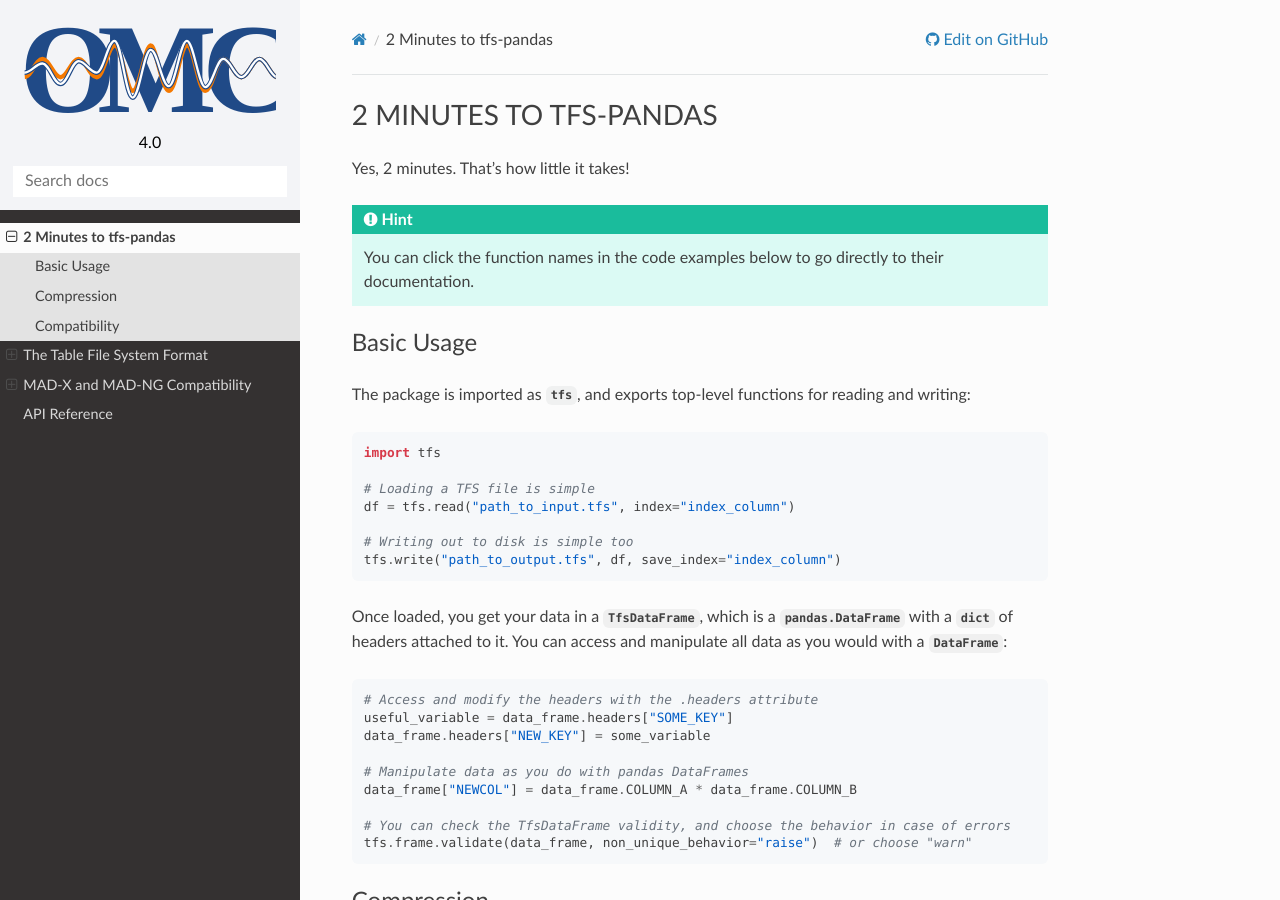
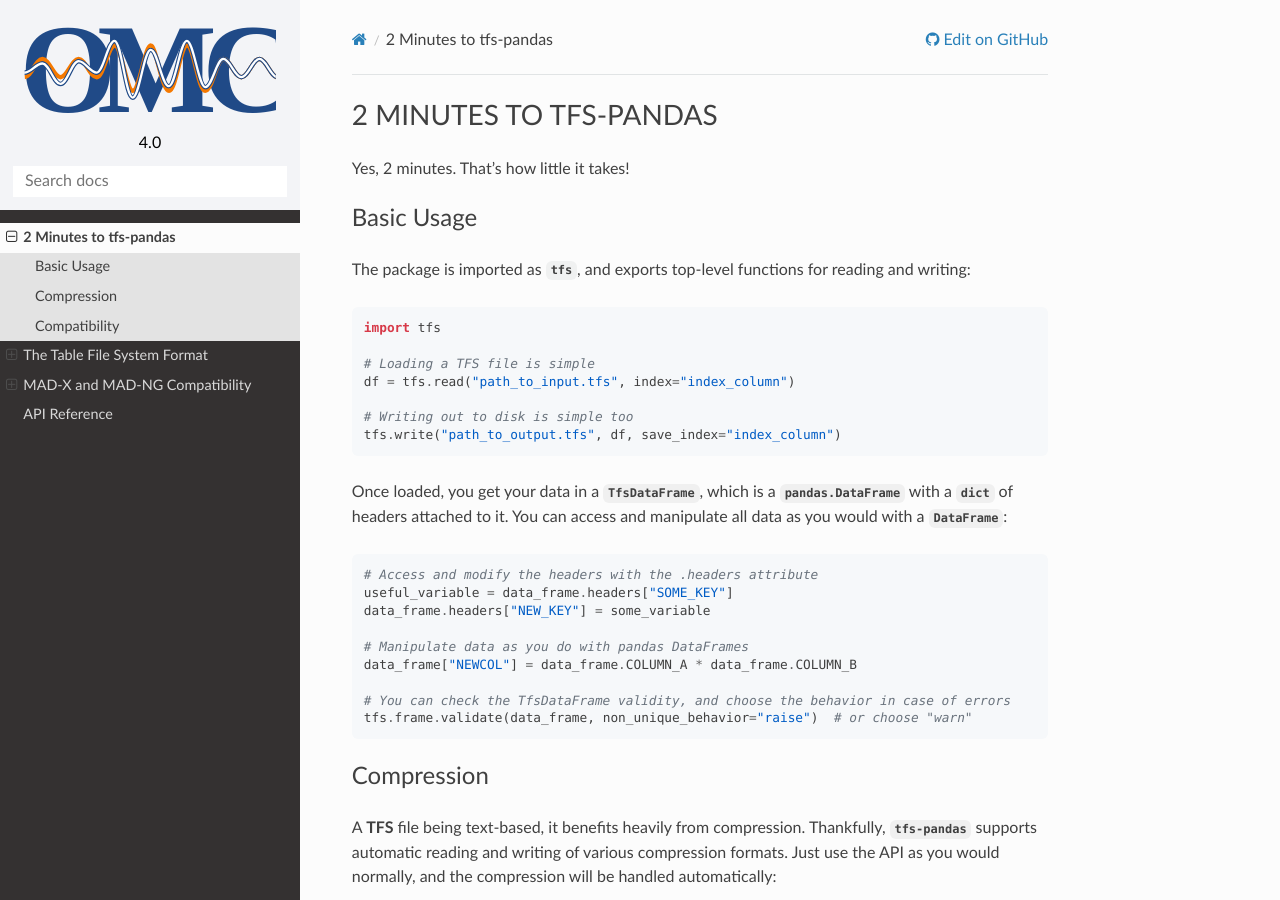
Before and after one commit to pylhc/tfs, a Sphinx documentation site: the page built from doc/quickstart.rst, in a window 1280 px wide and 900 px high. Built offline with Sphinx 7.4.7 and the Read the Docs theme 2.0.0, drawn with Linux system fonts in a browser that asks for light colours.

```diff
--- a/doc/quickstart.rst
+++ b/doc/quickstart.rst
@@ -3,10 +3,6 @@
 
 Yes, 2 minutes.
 That's how little it takes!
-
-.. hint::
-
-   You can click the function names in the code examples below to go directly to their documentation.
 
 Basic Usage
 -----------
```
